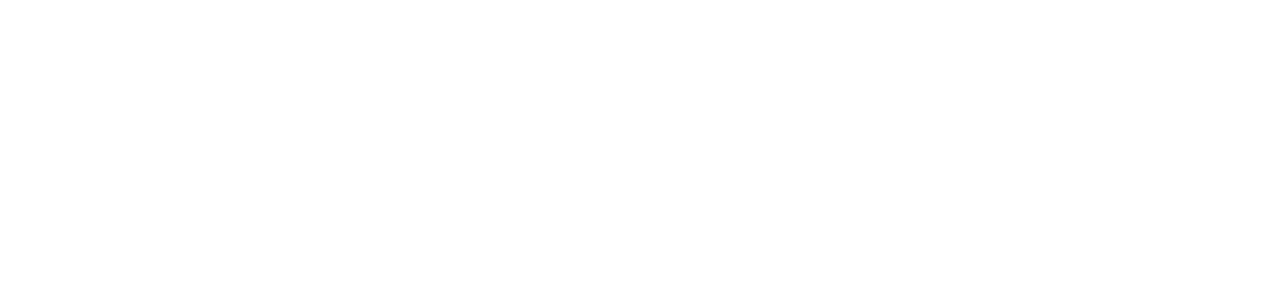
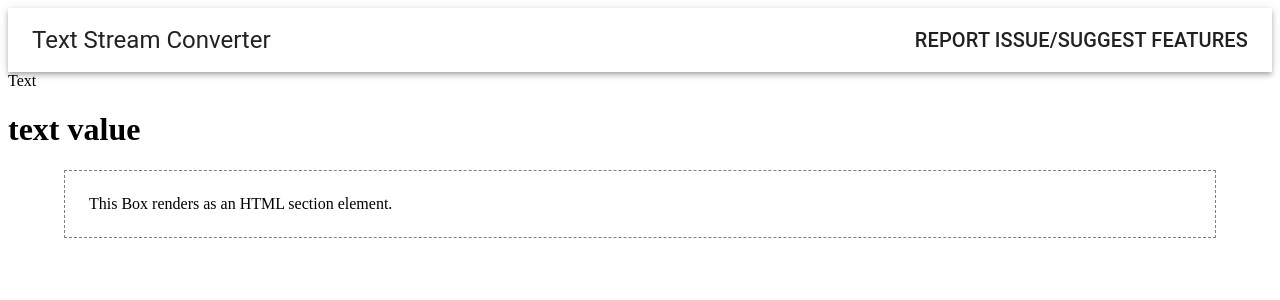
Before and after one commit to aryatsriv/TextUtility, a React (Vite) app in the folder FE/: page /caseConverter in a window 1280 px wide. Before the commit this address had no page. Shown: the top 300 px of the page. Built offline with nearby package versions, Linux system fonts and the light colour scheme.

Commit message:
Case Converter Page Setup

```diff
--- a/FE/src/App.jsx
+++ b/FE/src/App.jsx
@@ -1,17 +1,16 @@
-import { useState } from 'react'
 import './App.css'
 import { Container } from '@mui/material'
 import TopMenuBar from './shared/TopMenuBar'
-import { NavLink } from 'react-router'
+import { Outlet } from 'react-router'
 
 function App() {
-  const [count, setCount] = useState(0)
 
   return (
     <Container maxWidth="false" disableGutters>
 
       <TopMenuBar />
       Text
+      <Outlet />
     </Container>
   )
 }
--- /dev/null
+++ b/FE/src/features/caseConverter/CaseConverter.jsx
@@ -0,0 +1,17 @@
+import { Box, Container } from "@mui/material"
+
+const CaseConverter = () => {
+  return (
+    <>
+      <h1>text value</h1>
+      <Container>
+        <Box component="section" sx={{ p: 3, border: '1px dashed grey' }}>
+          This Box renders as an HTML section element.
+        </Box>
+      </Container>
+    </>
+  )
+}
+
+
+export default CaseConverter
--- a/FE/src/main.jsx
+++ b/FE/src/main.jsx
@@ -3,13 +3,16 @@
 import { BrowserRouter, Routes, Route } from 'react-router'
 import './index.css'
 import App from './App.jsx'
+import CaseConverter from './features/caseConverter/CaseConverter.jsx'
 
 
 createRoot(document.getElementById('root')).render(
   <StrictMode>
     <BrowserRouter>
       <Routes>
-        <Route index element={<App />} />
+        <Route path="" element={<App />} >
+          <Route path="caseConverter" element={<CaseConverter />} />
+        </Route>
       </Routes>
     </BrowserRouter>
   </StrictMode>
```
Also changed, not shown: FE/src/features/CaseConverter.jsx (deleted).
